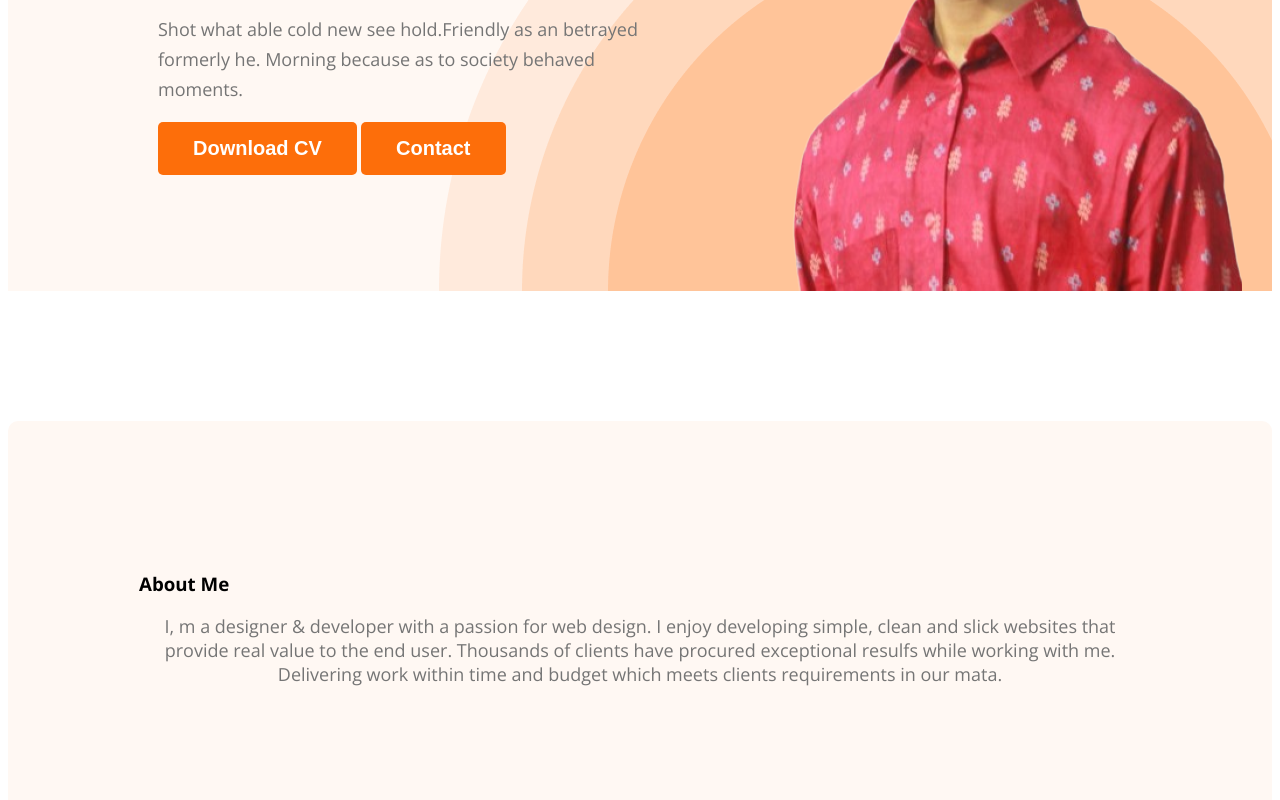
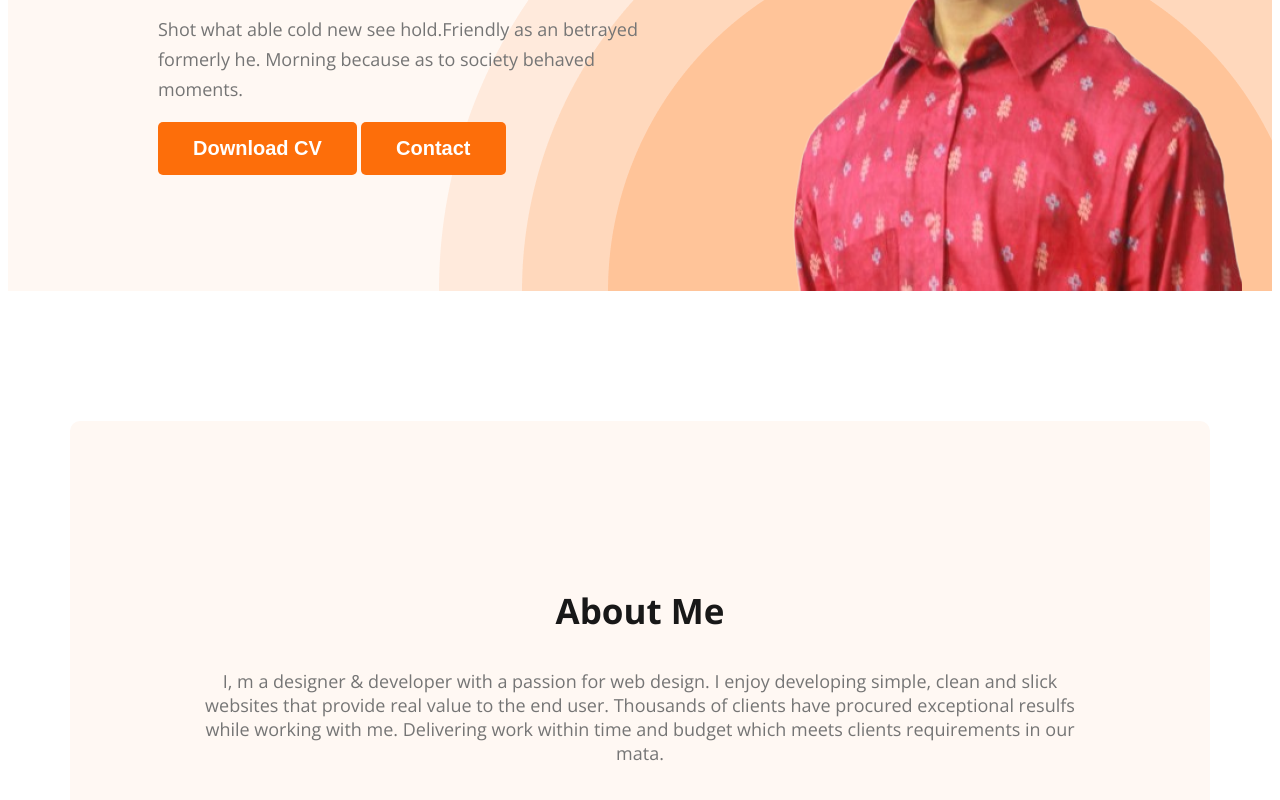
Before and after one commit to aref-360nobra/aref-portfolio-258, a plain HTML site: page index.html in a window 1280 px wide. Shown: the part 574-1374 px from the top of the page. Drawn offline with nearby package versions, Linux system fonts and the light colour scheme.

Commit message:
load shedding

```diff
--- a/styles/style.css
+++ b/styles/style.css
@@ -13,13 +13,14 @@ body {
   font-weight: 700;
   color: #ffffff;
   padding: 15px 35px;
+  cursor: pointer;
 }
 
 .text_primary {
   color: #fd6e0a;
 }
 
-.sction_title {
+.section_title {
   color: #181818;
   font-size: 35px;
   font-weight: 700;
@@ -112,7 +113,10 @@ nav a {
 }
 
 /* main section styles */
-
+main {
+  max-width: 1140px;
+  margin: 0 auto;
+}
 /* about section styles */
 
 .about {
```
